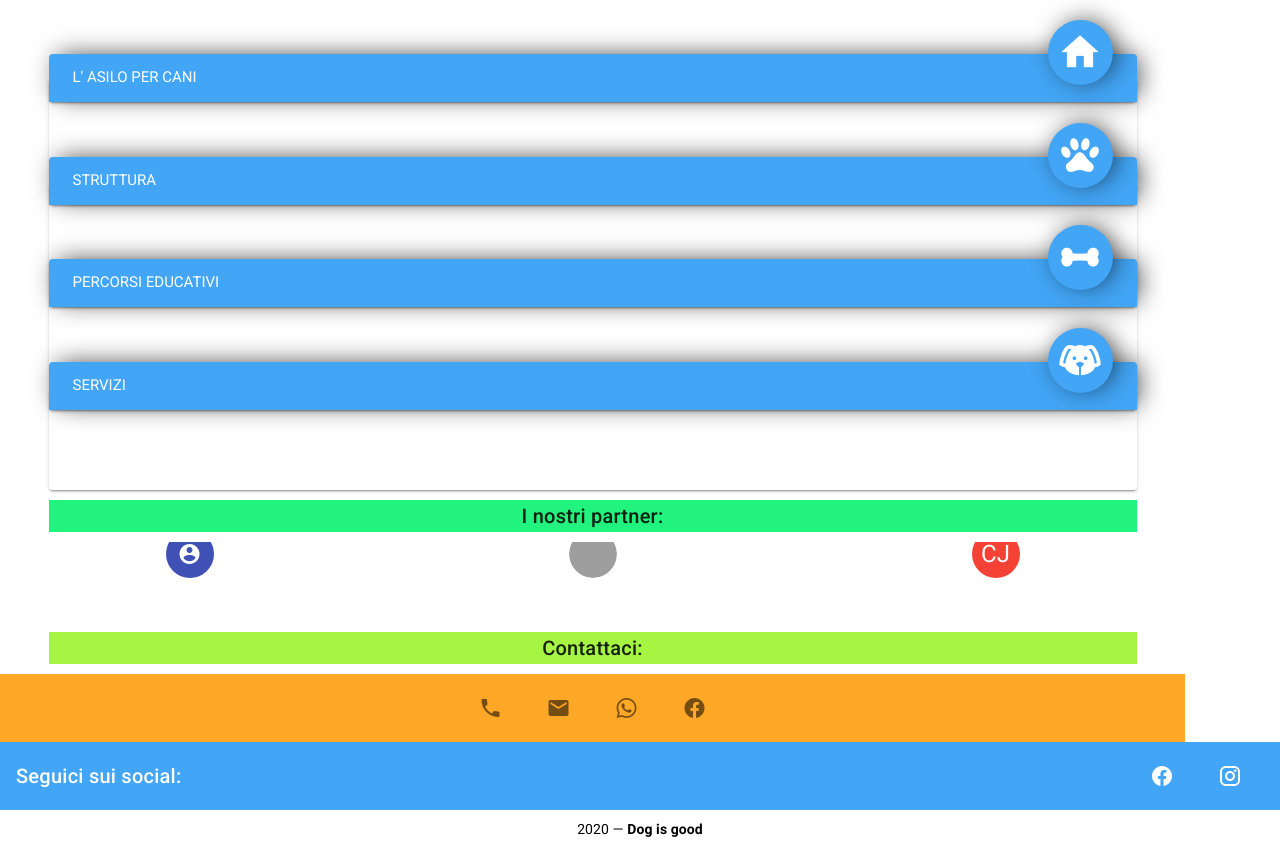
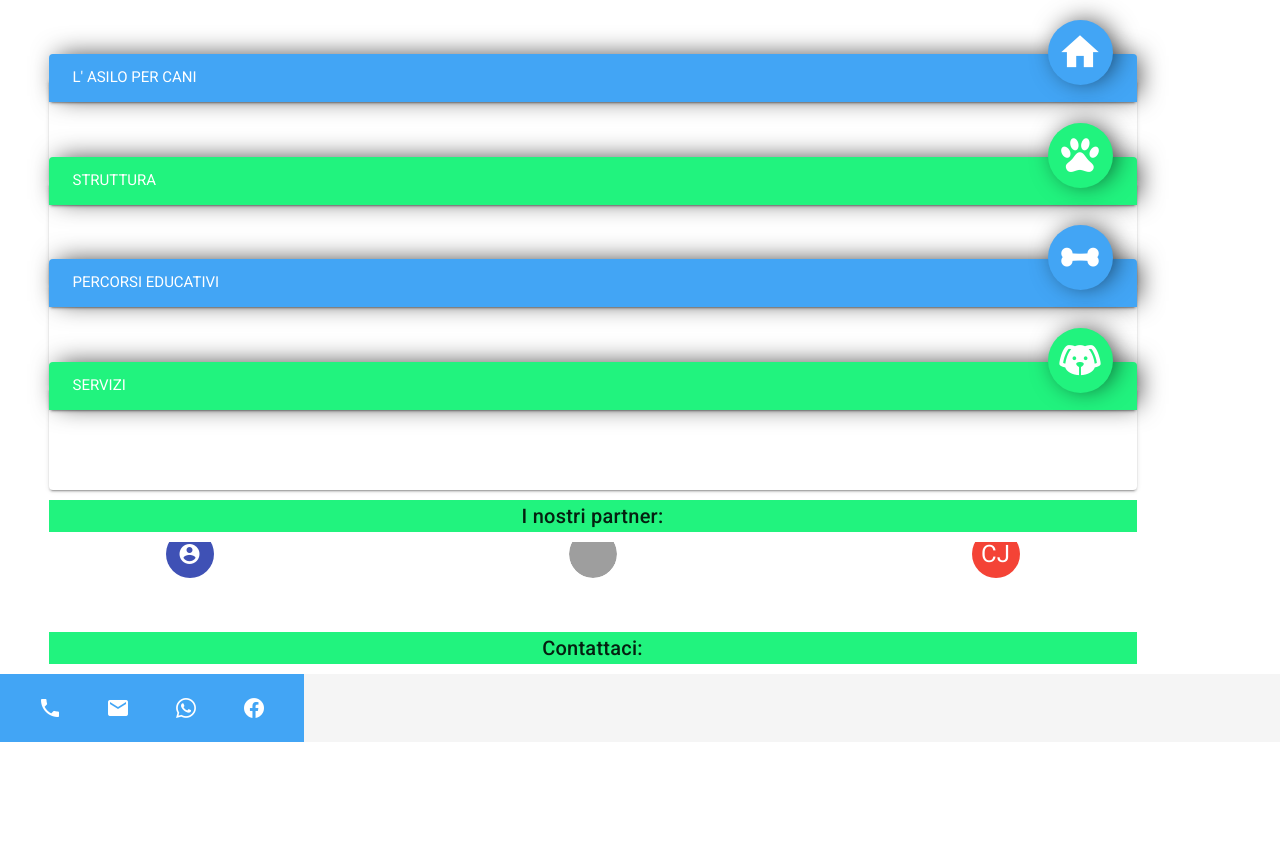
Before and after one commit to Tentative/dogisgood, a Nuxt app: page /test in a window 1280 px wide. Shown: the part 580-1428 px from the top of the page. After the commit the page ends 1322 px from the top, so only its background shows below. Built offline with nearby package versions, Linux system fonts and the light colour scheme; grey boxes are pictures that could not be loaded.

Commit message:
footer style fix

```diff
--- a/assets/cards.scss
+++ b/assets/cards.scss
@@ -1,10 +1,19 @@
 @import './variables.scss';
 
 #card-exp-1,
+#card-exp-3 {
+  background-color: $item-content-border;
+  color: $main-text-color;
+  text-transform: uppercase;
+  -webkit-box-shadow: 5px -2px 26px -4px rgba(0, 0, 0, 0.75);
+  -moz-box-shadow: 5px -2px 26px -4px rgba(0, 0, 0, 0.75);
+  box-shadow: 5px -2px 26px -4px rgba(0, 0, 0, 0.75);
+  margin-top: -25px;
+}
+
 #card-exp-2,
-#card-exp-3,
 #card-exp-4 {
-  background-color: $item-content-border;
+  background-color: $item-content-border-bis;
   color: $main-text-color;
   text-transform: uppercase;
   -webkit-box-shadow: 5px -2px 26px -4px rgba(0, 0, 0, 0.75);
@@ -21,11 +30,22 @@
 }
 
 #asilo,
-#struttura,
-#servizi,
 #percorsi {
   color: $main-text-color;
   background-color: $card-icon-background-color;
+  border-radius: 100%;
+  font-size: 3em;
+  padding: 10px;
+  -webkit-box-shadow: 5px -2px 26px -4px rgba(0, 0, 0, 0.75);
+  -moz-box-shadow: 5px -2px 26px -4px rgba(0, 0, 0, 0.75);
+  box-shadow: 5px -2px 26px -4px rgba(0, 0, 0, 0.75);
+  margin-top: -50px;
+}
+
+#struttura,
+#servizi {
+  color: $main-text-color;
+  background-color: $card-icon-background-color-bis;
   border-radius: 100%;
   font-size: 3em;
   padding: 10px;
--- a/assets/variables.scss
+++ b/assets/variables.scss
@@ -6,8 +6,10 @@
 //main app
 $main-text-color: white;
 $item-content-border: #42a5f5;
+$item-content-border-bis: #21f37e;
 $item-content-border-radius: 0;
 $card-light-background: white;
 
 //cards-component
 $card-icon-background-color: #42a5f5;
+$card-icon-background-color-bis: #21f37e;
--- a/components/Cards.vue
+++ b/components/Cards.vue
@@ -142,7 +142,7 @@
         <v-expansion-panel id="panel-4">
           <v-expansion-panel-header id="card-exp-4" :ripple="true"
             >SERVIZI<template v-slot:actions :elevation="1">
-              <v-icon id="percorsi">mdi-dog</v-icon>
+              <v-icon id="servizi">mdi-dog</v-icon>
             </template></v-expansion-panel-header
           >
           <v-expansion-panel-content id="card-content-4">
@@ -205,15 +205,8 @@
       </v-carousel-item>
     </v-carousel>
     <div id="partners" class="text-center mx-auto">
-      <v-sheet color="#a5f542" class="title">Contattaci:</v-sheet>
+      <v-sheet color="#21f37e" class="title">Contattaci:</v-sheet>
     </div>
-    <v-card flat tile width="85vw%" shaped class="orange lighten-1 text-center">
-      <v-card-text>
-        <v-btn v-for="icon in icons" :key="icon" class="mx-4" icon>
-          <v-icon size="24px">{{ icon }}</v-icon>
-        </v-btn>
-      </v-card-text>
-    </v-card>
   </div>
 </template>
 
--- a/layouts/default.vue
+++ b/layouts/default.vue
@@ -60,19 +60,19 @@
       </v-list>
     </v-navigation-drawer>
     <v-footer light padless>
-      <v-card class="flex" flat tile>
-        <v-card-title id="footer" class="white--text text-center">
-          <div class="subheading ">Seguici sui social:</div>
-
-          <v-spacer></v-spacer>
-
-          <v-btn v-for="icon in icons" :key="icon" class="mx-4" dark icon>
+      <v-card
+        flat
+        tile
+        width="85vw%"
+        color="#42a5f5"
+        dark
+        shaped
+        class=" text-center"
+      >
+        <v-card-text>
+          <v-btn v-for="icon in icons" :key="icon" class="mx-4" icon>
             <v-icon size="24px">{{ icon }}</v-icon>
           </v-btn>
-        </v-card-title>
-
-        <v-card-text class="py-2 black--text text-center">
-          {{ new Date().getFullYear() }} — <strong>Dog is good</strong>
         </v-card-text>
       </v-card>
     </v-footer>
@@ -86,7 +86,7 @@ export default {
       clipped: false,
       drawer: false,
       fixed: false,
-      icons: ['mdi-facebook', 'mdi-instagram'],
+      icons: ['mdi-phone', 'mdi-email', 'mdi-whatsapp', 'mdi-facebook'],
       items: [
         {
           icon: 'mdi-home',
```
